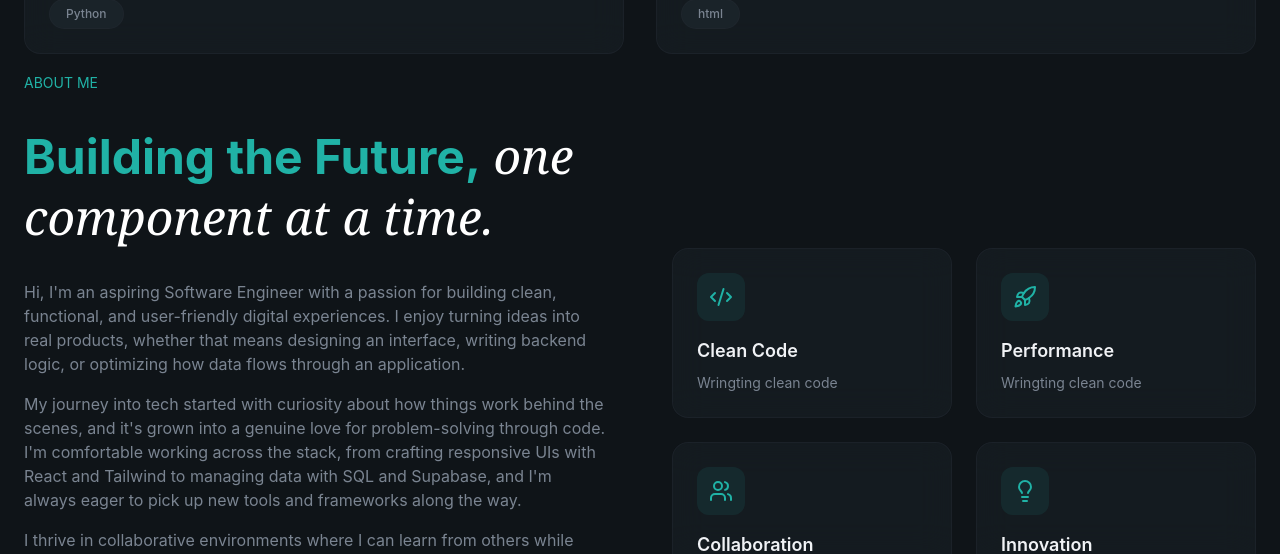
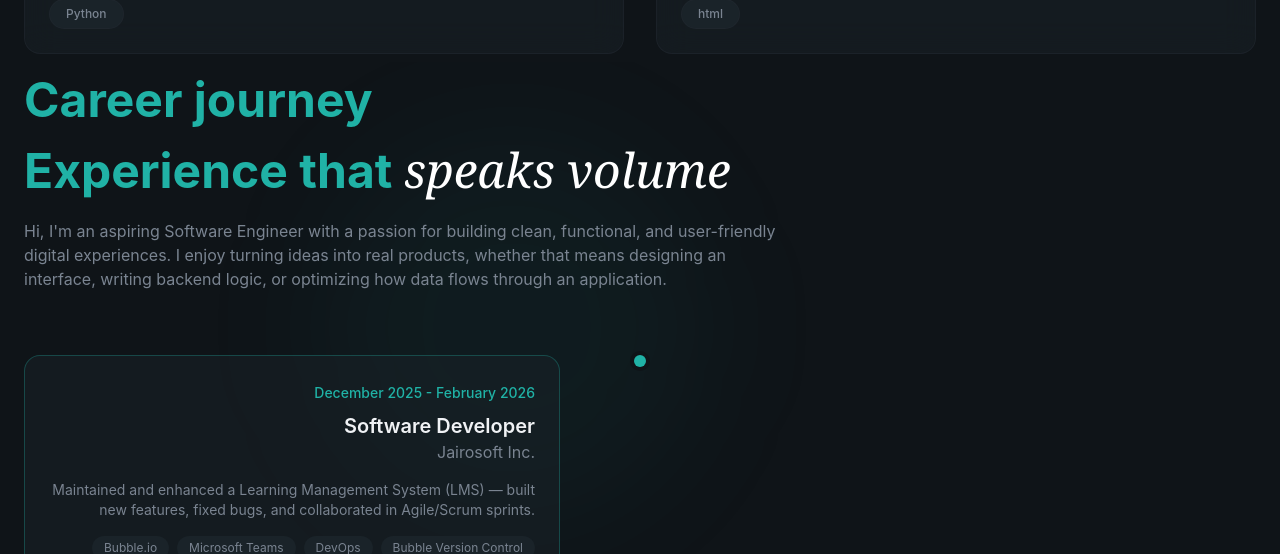
Before and after one commit to Ein-shen/My-porfolio, a React (Vite) app: page / in a window 1280 px wide. Shown: the part 2246-2800 px from the top of the page. Built offline with nearby package versions, Linux system fonts and the light colour scheme.

Commit message:
added Experiences allow to know how i got my experiences and stuff hehe

```diff
--- a/src/index.css
+++ b/src/index.css
@@ -144,7 +144,7 @@
 }
 
 
-  .animation-delay-100 {
+.animation-delay-100 {
   animation-delay: 100ms;
 }
 
@@ -198,6 +198,10 @@
 }
 
 
-
+.timeline-glow {
+  box-shadow: 0 0 40px
+    color-mix(in srgb, var(--color-primary) 35%, transparent),
+    0 0 80px color-mix(in srgb, var(--color-primary) 25%, transparent);
+}
 
 }
--- a/src/sections/Experiece.jsx
+++ b/src/sections/Experiece.jsx
@@ -1,3 +1,97 @@
+
+
+const experiences = [
+
+    {
+        title: "On-the-Job Training (OJT)",
+        period: "December 2025 - February 2026",
+        role: "Software Developer",
+        company: "Jairosoft Inc.",
+        description: "Maintained and enhanced a Learning Management System (LMS) — built new features, fixed bugs, and collaborated in Agile/Scrum sprints.",
+        technology: ["Bubble.io", "Microsoft Teams", "DevOps", "Bubble Version Control"],
+        current: false,
+    },
+]
+
+
+
+
+
+
 export const Experience = () => {
-    return <section></section>
+    return (
+
+
+    <section
+        id="experience"
+        className="py-2 relative overflow-hidden">
+            <div
+                className="absolute top-1/2 left-1/4 w-96 h-96 bg-primary/5 rounded-full
+                blur-3xl -translate-y-1/2"
+            />
+
+            <div className="container mz-auto px-6 relative z-10">
+
+
+                {/* section header */}
+                <div className="max-w-3xl mb-16">
+                    <span className="text-4xl md:text-5xl font-bold leading-tight animate-fade-in animation-delay-100 text-secondary-foreground">
+                         Career journey
+                         </span>
+                    <h2 className="text-4xl md:text-5xl font-bold mt-4 mb-6 animate-fade-in animation-delay-100 text-secondary-foreground"
+                        >
+                        Experience that <span className="font-serif italic font-normal text-white">
+                            {" "}
+                            speaks volume</span>
+                    </h2>
+
+                    <p
+                        className="text-muted-foreground animate-fade-in animation-delay-200"
+                    >
+                        Hi, I'm an aspiring Software Engineer with a passion for building clean, functional, and user-friendly digital experiences. I enjoy turning ideas into real products, whether that means designing an interface, writing backend logic, or optimizing how data flows through an application.
+                    </p>
+                </div>
+
+                {/* Timeline */}
+
+                <div className="relative">
+                    <div className="timeline-glow absolute left-0 md:left-1/2 top-0 botttom-0 w-[2px] bg-gradient-to-b from-primary/70 via-primary/30 to-transparent md:-translate-x-1/2 shadow-(0_0_25px_rgba(32,178,166,0.8)"/>
+
+                {/* experience items */}
+                <div className="space-y-12">
+                    {experiences.map((exp, idx) => (
+                        <div key={idx} className=" relative grid md:grid-cols-2 gap-8 animate-fade-in"
+                            style={{animationDelay: `${(idx + 1) * 100}ms `}}
+                            >
+                            {/* This is the timeline Dot */}
+                            <div className="absolute left-0 md:left-1/2 top-0 w-3 h-3 bg-primary rounded-full -translate-x-1/2 ring-4 ring-background z-10">
+                            {exp.current && <span  className="absolute inset-0 rounded-full bg-primary animate-ping opacity-75"/>}
+                            </div>
+
+                            {/* content */}
+                            <div className={`pl-8 md:pl-0 ${idx % 2 === 0 ? "md:pr-16 md:text-right" : "md:col-start-2 md:pl-16"}`}>
+                                <div className={`glass p-6 rounded-2xl border border-primary/30 hover:border-primary/50 trasition-all duration-500`}>
+                                    <span className="text-sm text-primary font-medium">{exp.period}</span>
+                                    <h3 className="text-xl font-semibold mt-2">{exp.role}</h3>
+                                    <p className="text-muted-foreground">{exp.company}</p>
+                                    <p className="text-sm text-muted-foreground mt-4">{exp.description}</p>
+                                    <div className={`flex flex-wrap gap-2 mt-4 ${idx % 2 === 0 ? "md:justify-end" : ""}`}>
+                                        {exp.technology.map((tech, indxtech) => (
+                                            <span key={indxtech} className="px-3 py-1 bg-surface text-xs rounded-full text-muted-foreground"
+                                            >
+                                            {tech}
+                                            </span>
+                                        ))}
+                                    </div>
+                                </div>
+                            </div>
+                        </div>
+                    ))}
+                </div>
+                </div>
+            </div>
+        </section>
+
+
+    )
 }
```
